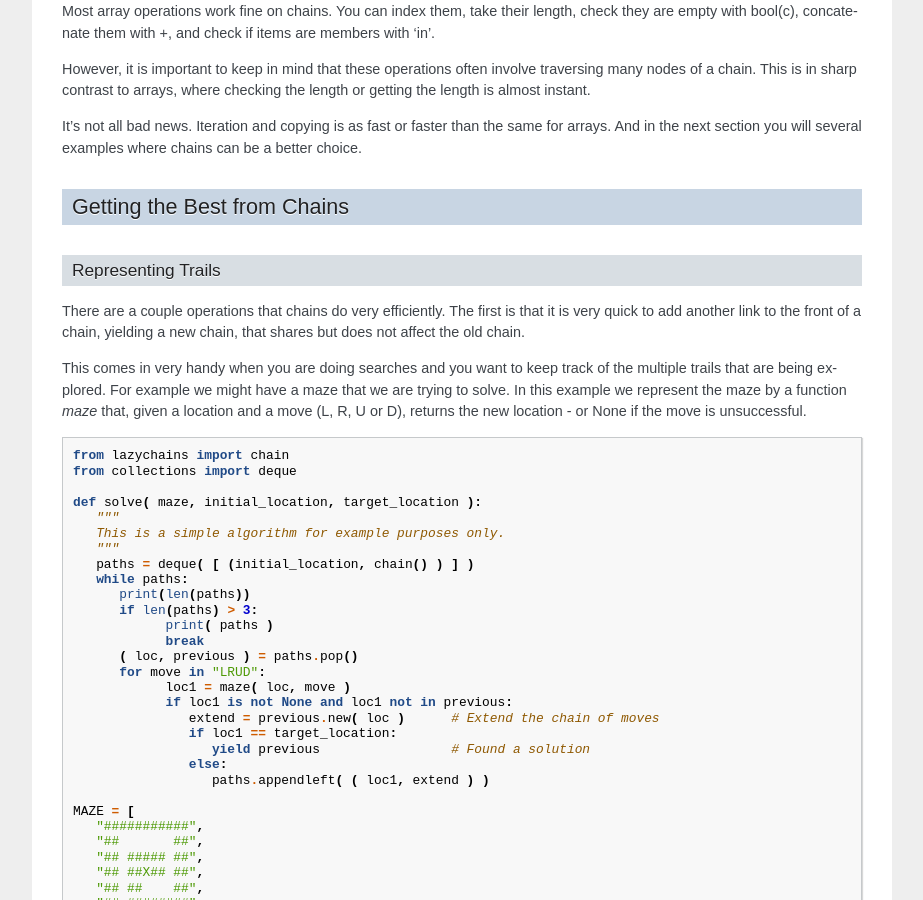
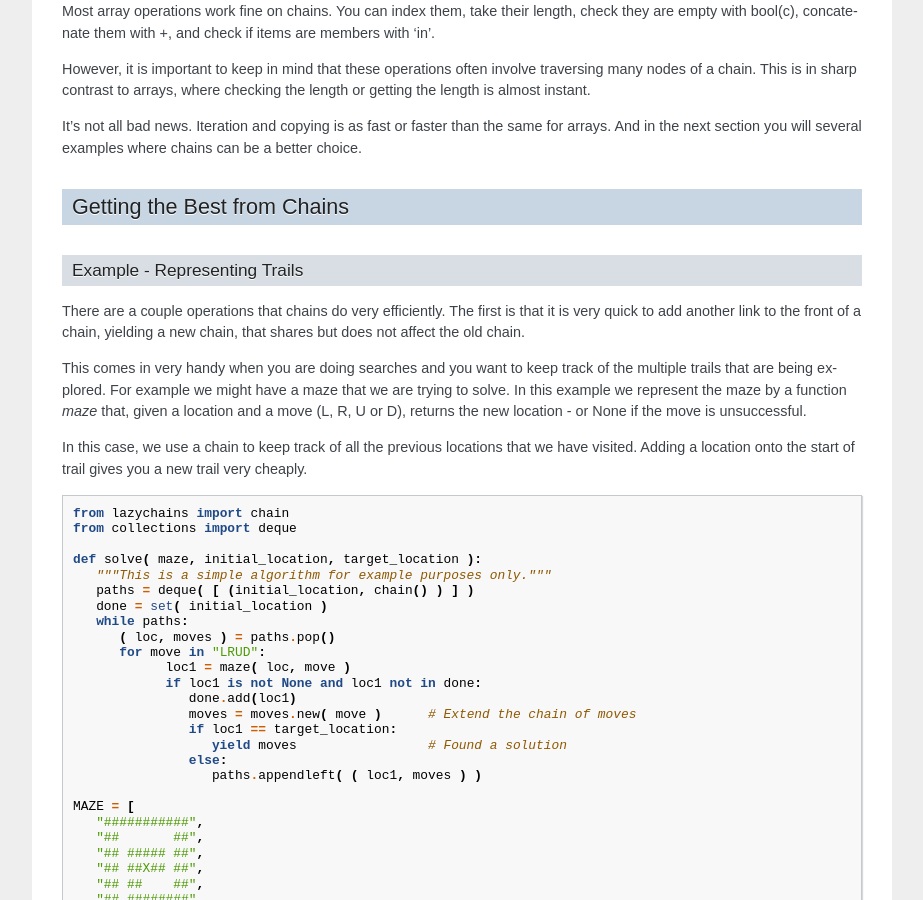
Before and after one commit to sfkleach/lazychains, a Sphinx documentation site: the page built from docs/index.rst, in a window 1280 px wide and 900 px high, scrolled down 1580 px. Shown: the whole window, without its empty margins (198-1121 px from the left). Built offline with Sphinx 7.4.7, drawn with Linux system fonts in a browser that asks for light colours; some of the changed text lies outside the part shown.

Commit message:
Making adjustments to avoid explanations

```diff
--- a/docs/index.rst
+++ b/docs/index.rst
@@ -90,8 +90,8 @@ can be a better choice.
 Getting the Best from Chains
 ----------------------------
 
-Representing Trails
-~~~~~~~~~~~~~~~~~~~
+Example - Representing Trails
+~~~~~~~~~~~~~~~~~~~~~~~~~~~~~
 
 There are a couple operations that chains do very efficiently. The first is
 that it is very quick to add another link to the front of a chain, yielding
@@ -103,30 +103,30 @@ have a maze that we are trying to solve. In this example we represent the
 maze by a function *maze* that, given a location and a move (L, R, U or D),
 returns the new location - or None if the move is unsuccessful.
 
+In this case, we use a chain to keep track of all the previous locations that
+we have visited. Adding a location onto the start of trail gives you a new
+trail very cheaply.
+
 .. code:: python
 
    from lazychains import chain
    from collections import deque
 
    def solve( maze, initial_location, target_location ):
-      """
-      This is a simple algorithm for example purposes only.
-      """
+      """This is a simple algorithm for example purposes only."""
       paths = deque( [ (initial_location, chain() ) ] )
+      done = set( initial_location )
       while paths:
-         print(len(paths))
-         if len(paths) > 3:
-               print( paths )
-               break
-         ( loc, previous ) = paths.pop()
+         ( loc, moves ) = paths.pop()
          for move in "LRUD":
                loc1 = maze( loc, move )
-               if loc1 is not None and loc1 not in previous:
-                  extend = previous.new( loc )      # Extend the chain of moves
+               if loc1 is not None and loc1 not in done:
+                  done.add(loc1)
+                  moves = moves.new( move )      # Extend the chain of moves
                   if loc1 == target_location:
-                     yield previous                 # Found a solution
+                     yield moves                 # Found a solution
                   else:
-                     paths.appendleft( ( loc1, extend ) )
+                     paths.appendleft( ( loc1, moves ) )
 
    MAZE = [
       "###########",
@@ -159,6 +159,7 @@ And this is it working:
    >>> next(solve(simple_maze, INITIAL, FINAL))
    chain(['U','L','L','L','D','D','D','R','R','R','R','R','R','U','U','U','U'])
    >>>
+
 
 
 
```
